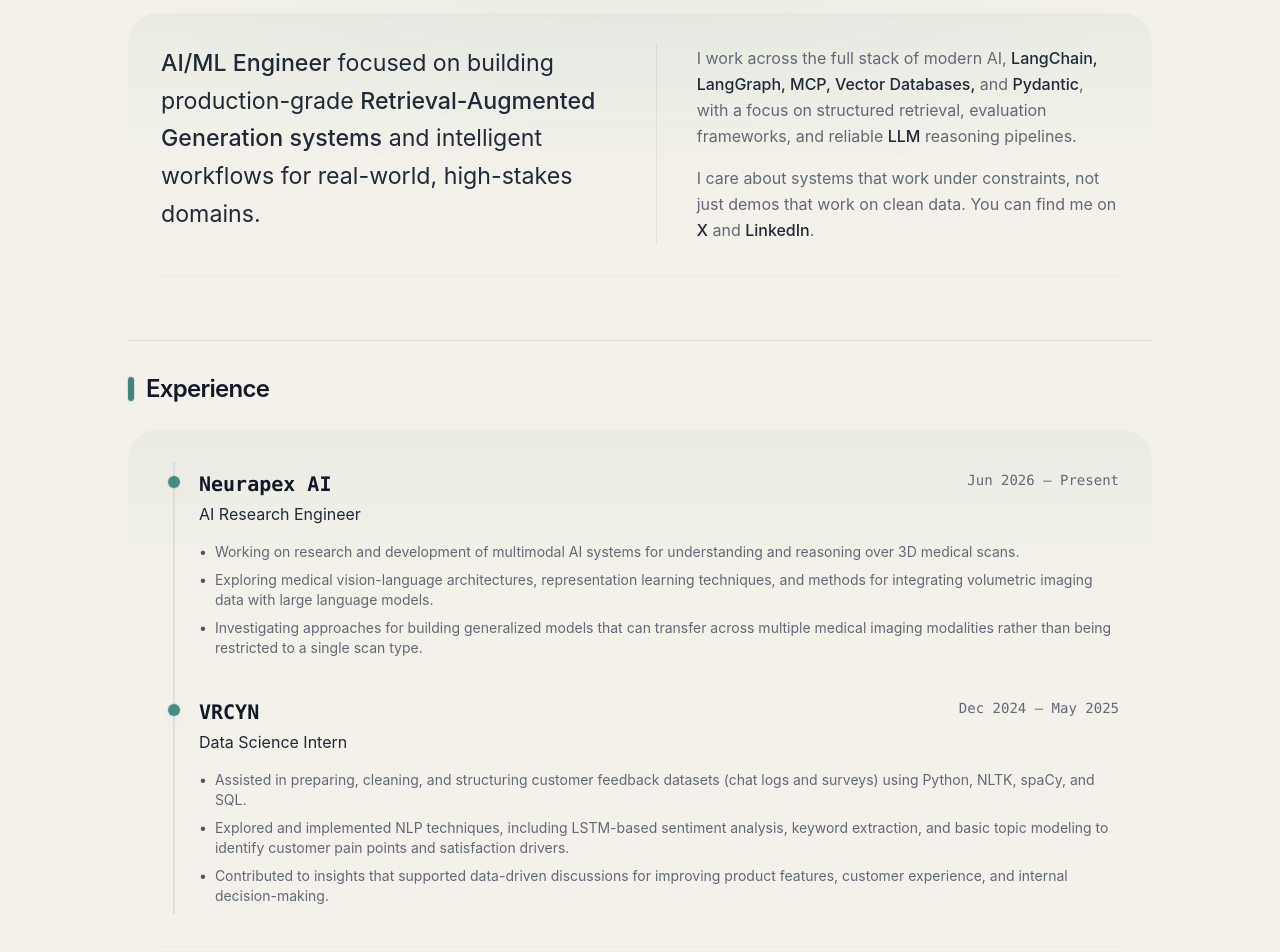
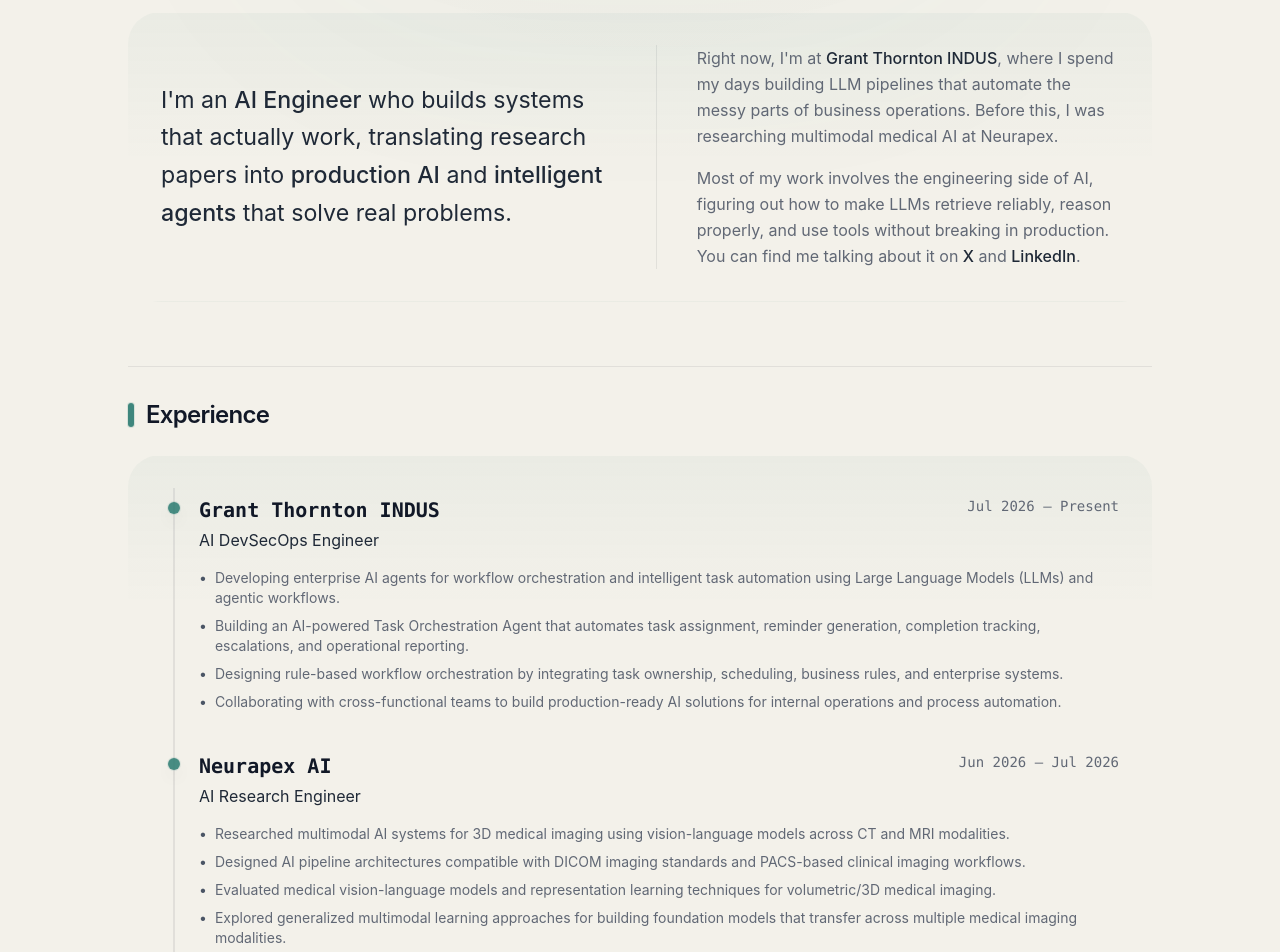
Before and after one commit to kyunbhaii/Portfolio, a Next.js app: page / in a window 1280 px wide. Shown: the part 360-1312 px from the top of the page. Built offline with nearby package versions, Linux system fonts and the light colour scheme.

Commit message:
content: add Grant Thornton role and refine About section copy

```diff
--- a/app/data/site.ts
+++ b/app/data/site.ts
@@ -43,13 +43,25 @@ export type SkillGroup = {
 
 export const experiences: ExperienceEntry[] = [
   {
+    company: "Grant Thornton INDUS",
+    role: "AI DevSecOps Engineer",
+    date: "Jul 2026 – Present",
+    bullets: [
+      "Developing enterprise AI agents for workflow orchestration and intelligent task automation using Large Language Models (LLMs) and agentic workflows.",
+      "Building an AI-powered Task Orchestration Agent that automates task assignment, reminder generation, completion tracking, escalations, and operational reporting.",
+      "Designing rule-based workflow orchestration by integrating task ownership, scheduling, business rules, and enterprise systems.",
+      "Collaborating with cross-functional teams to build production-ready AI solutions for internal operations and process automation.",
+    ],
+  },
+  {
     company: "Neurapex AI",
     role: "AI Research Engineer",
-    date: "Jun 2026 – Present",
+    date: "Jun 2026 – Jul 2026",
     bullets: [
-      "Working on research and development of multimodal AI systems for understanding and reasoning over 3D medical scans.",
-      "Exploring medical vision-language architectures, representation learning techniques, and methods for integrating volumetric imaging data with large language models.",
-      "Investigating approaches for building generalized models that can transfer across multiple medical imaging modalities rather than being restricted to a single scan type.",
+      "Researched multimodal AI systems for 3D medical imaging using vision-language models across CT and MRI modalities.",
+      "Designed AI pipeline architectures compatible with DICOM imaging standards and PACS-based clinical imaging workflows.",
+      "Evaluated medical vision-language models and representation learning techniques for volumetric/3D medical imaging.",
+      "Explored generalized multimodal learning approaches for building foundation models that transfer across multiple medical imaging modalities.",
     ],
   },
   {
@@ -96,7 +108,7 @@ export const education: EducationEntry[] = [
 ];
 
 export const primarySkillGroups: SkillGroup[] = [
-  { title: "AI Systems", skills: ["LangGraph", "MCP", "LangChain", "RAG", "Vector DBs"] },
+  { title: "LLM / GenAI", skills: ["LLMs", "RAG", "AI Agents", "LangChain", "LangGraph", "MCP", "Copilot Studio"] },
   { title: "Machine Learning", skills: ["PyTorch", "TF", "Sklearn", "YOLO"] },
   { title: "Data & Analysis", skills: ["Pandas", "NumPy", "Matplotlib"] },
 ];
--- a/app/page.tsx
+++ b/app/page.tsx
@@ -61,18 +61,18 @@ export default function Home() {
 
           <div className="editorial-panel rounded-[2rem] p-6 sm:p-8">
             <div className="grid gap-8 lg:grid-cols-[minmax(0,1.08fr)_minmax(0,0.92fr)] lg:gap-10">
-              <div className="lg:pr-10 lg:border-r theme-border-soft">
+              <div className="lg:pr-10 lg:border-r theme-border-soft flex flex-col justify-center">
                 <p className="text-lg sm:text-[1.45rem] leading-relaxed theme-copy-strong max-w-2xl">
-                  <span className="theme-copy-strong font-medium">AI/ML Engineer</span> focused on building production-grade <span className="theme-copy-strong font-medium">Retrieval-Augmented Generation systems</span> and intelligent workflows for real-world, high-stakes domains.
+                  I'm an <span className="theme-copy-strong font-medium">AI Engineer</span> who builds systems that actually work, translating research papers into <span className="theme-copy-strong font-medium">production AI</span> and <span className="theme-copy-strong font-medium">intelligent agents</span> that solve real problems.
                 </p>
               </div>
 
               <div className="theme-copy space-y-4 leading-relaxed max-w-2xl">
                 <p>
-                  I work across the full stack of modern AI, <span className="theme-copy-strong font-medium">LangChain, LangGraph, MCP, Vector Databases,</span> and <span className="theme-copy-strong font-medium">Pydantic</span>, with a focus on structured retrieval, evaluation frameworks, and reliable <span className="theme-copy-strong font-medium">LLM</span> reasoning pipelines.
+                  Right now, I'm at <span className="theme-copy-strong font-medium">Grant Thornton INDUS</span>, where I spend my days building LLM pipelines that automate the messy parts of business operations. Before this, I was researching multimodal medical AI at Neurapex.
                 </p>
                 <p>
-                  I care about systems that work under constraints, not just demos that work on clean data. You can find me on <InlineAccentLink href={profile.xUrl}>X</InlineAccentLink> and <InlineAccentLink href={profile.linkedInUrl}>LinkedIn</InlineAccentLink>.
+                  Most of my work involves the engineering side of AI, figuring out how to make LLMs retrieve reliably, reason properly, and use tools without breaking in production. You can find me talking about it on <InlineAccentLink href={profile.xUrl}>X</InlineAccentLink> and <InlineAccentLink href={profile.linkedInUrl}>LinkedIn</InlineAccentLink>.
                 </p>
               </div>
             </div>
```
